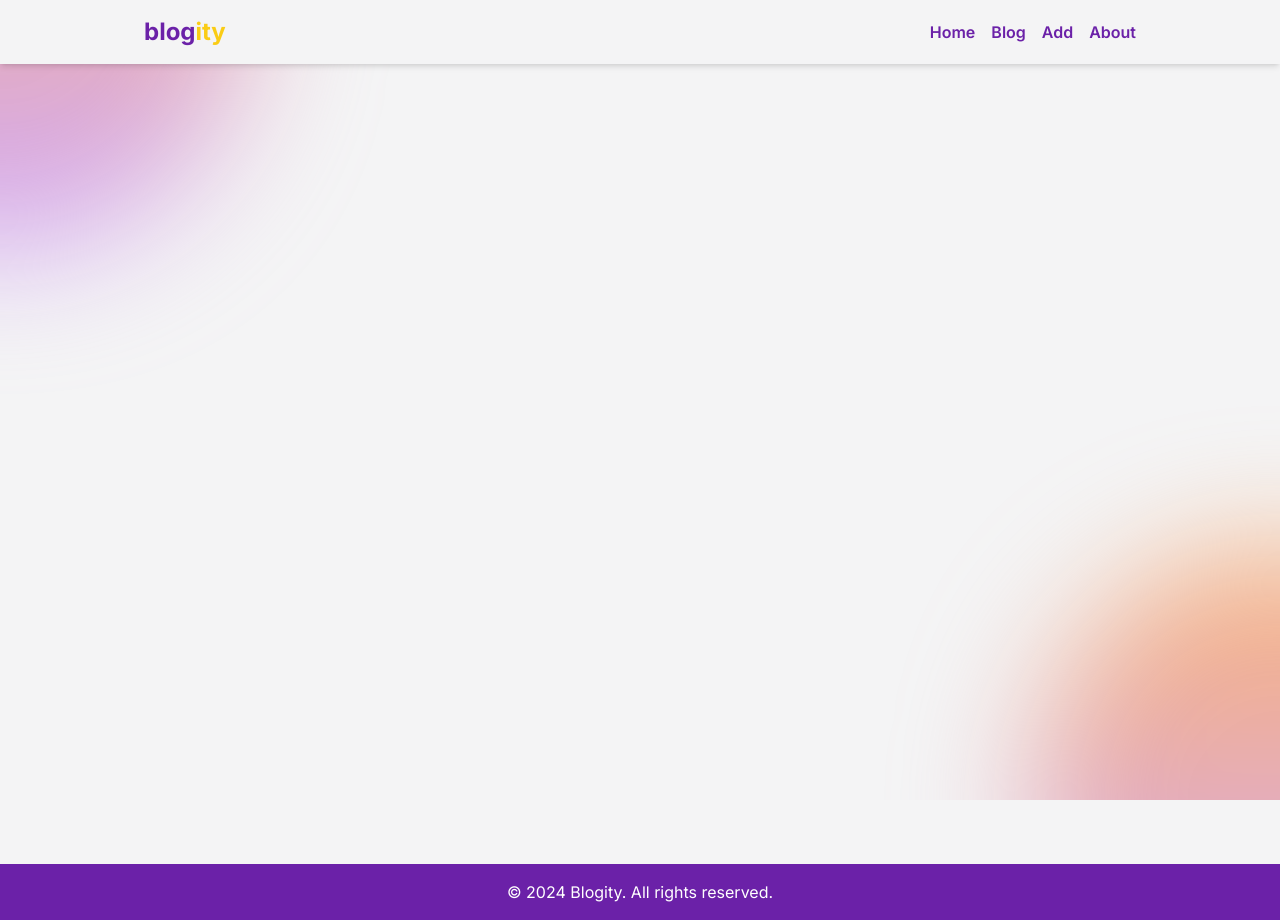
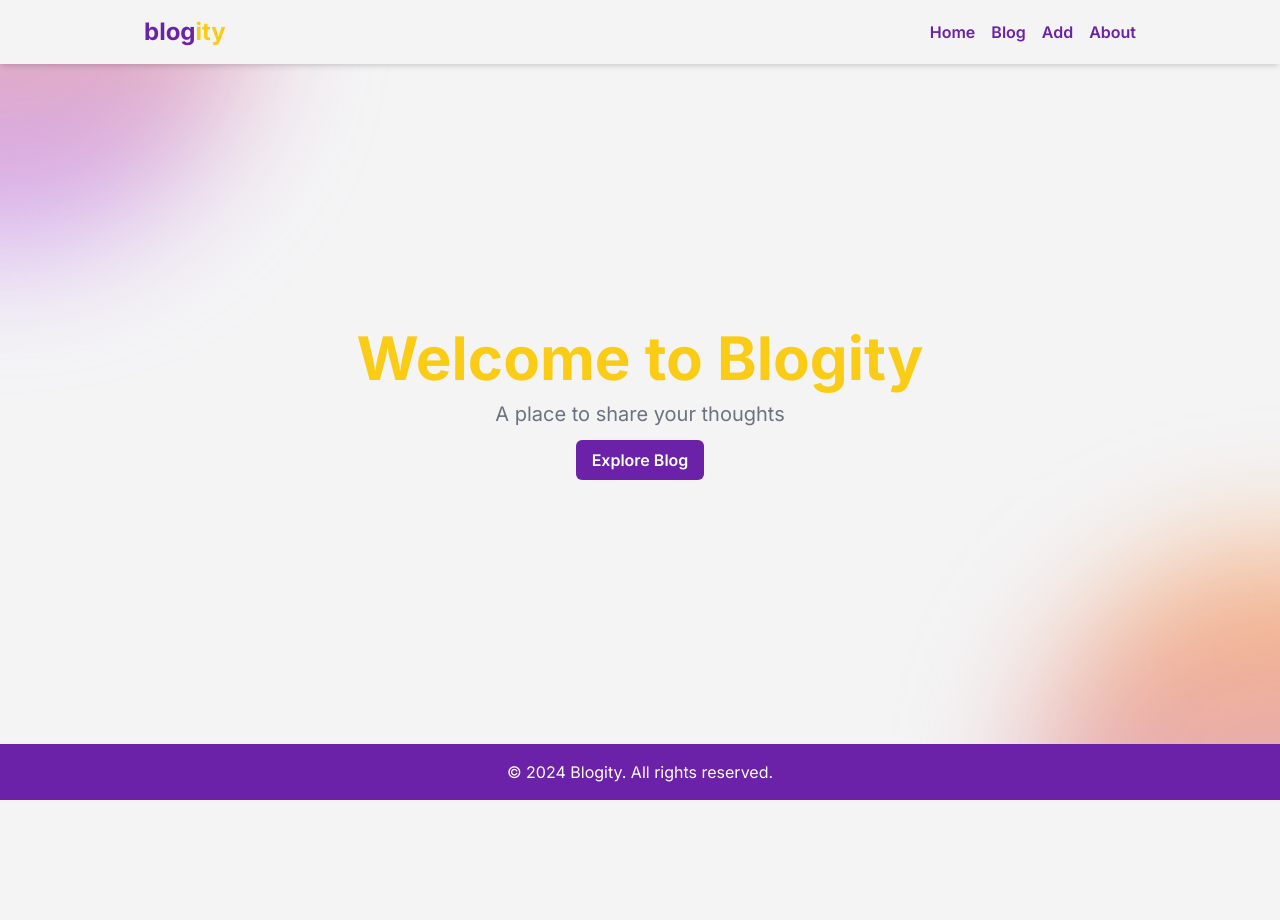
Before and after one commit to yousiefhamed/blogity, a Next.js app: page / in a window 1280 px wide. After the commit the page ends 800 px from the top, so only its background shows below. Built offline with nearby package versions, Linux system fonts and the light colour scheme.

Commit message:
adding app entry point

```diff
--- a/src/app/page.js
+++ b/src/app/page.js
@@ -1,7 +1,9 @@
-import Image from "next/image";
+import Hero from "./components/Hero";
 
 export default function Home() {
   return (
-    <main className="w-full flex min-h-screen flex-col items-center justify-between p-24"></main>
+    <>
+      <Hero heading="Welcome to Blogity" />
+    </>
   );
 }
```
